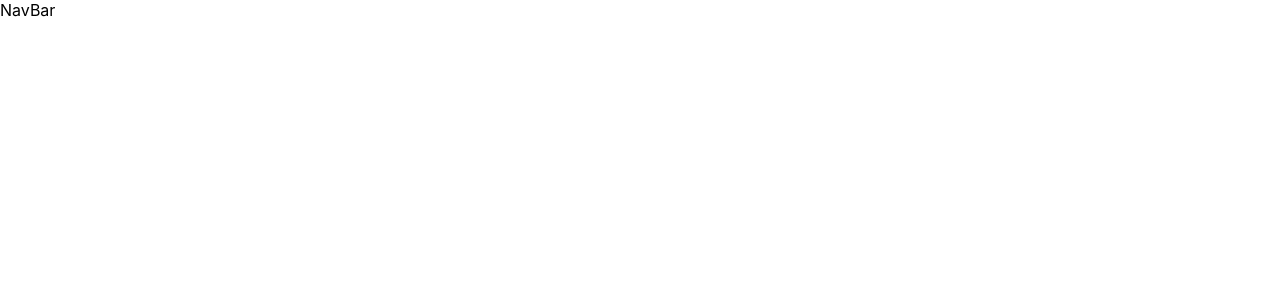
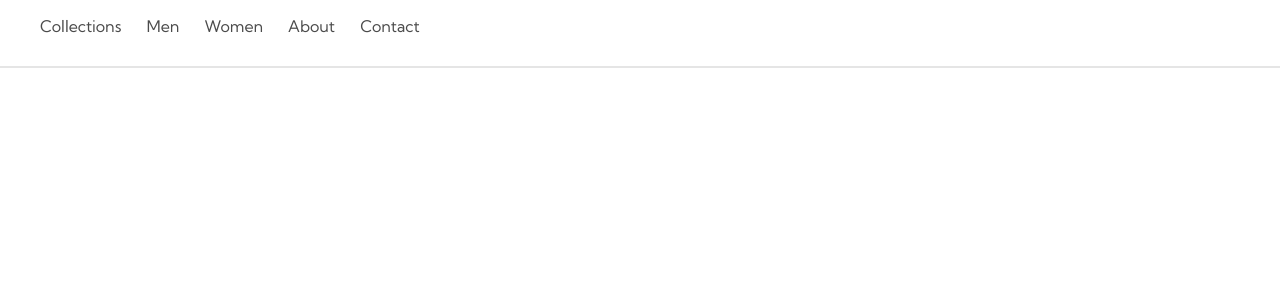
Before and after one commit to Cedgo1997/ecommerce-product-page, a React (Create React App) app: page / in a window 1280 px wide. Shown: the top 300 px of the page. Built offline with nearby package versions, Linux system fonts and the light colour scheme.

Commit message:
Add: First items to navbar with style

```diff
--- a/src/components/Navbar/Navbar.tsx
+++ b/src/components/Navbar/Navbar.tsx
@@ -1,9 +1,28 @@
 import React from 'react'
+import { Nav, NavItem, NavItems, StyledLink } from './NavbarStyle'
 
 export const Navbar = () => {
     return (
         <div>
-            NavBar
+            <Nav>
+                <NavItems>
+                    <NavItem>
+                        <StyledLink to="/collections" >Collections</StyledLink>
+                    </NavItem>
+                    <NavItem>
+                        <StyledLink to="/men" >Men</StyledLink>
+                    </NavItem>
+                    <NavItem>
+                        <StyledLink to="/women" >Women</StyledLink>
+                    </NavItem>
+                    <NavItem>
+                        <StyledLink to="/about" >About</StyledLink>
+                    </NavItem>
+                    <NavItem>
+                        <StyledLink to="/contact" >Contact</StyledLink>
+                    </NavItem>
+                </NavItems>
+            </Nav>
         </div>
     )
 }
--- a/src/components/Navbar/NavbarStyle.tsx
+++ b/src/components/Navbar/NavbarStyle.tsx
@@ -1 +1,31 @@
+import { Link } from "react-router-dom";
 import styled from "styled-components";
+
+export const Nav = styled.nav`
+
+`
+export const NavItems = styled.ul`
+    display: flex;
+    height: 50px;
+    border-bottom: 2px solid rgba(0,0,0,0.1);
+`
+
+export const NavItem = styled.li`
+    list-style: none;
+    margin-right: 25px;
+    height: 48px;
+    &:hover {
+        border-bottom: 3px solid ${({ theme }) => theme.colors.primary.dark};
+    }
+`
+
+export const StyledLink = styled(Link)`
+    color: ${({ theme }) => theme.colors.text};
+    text-decoration: none;
+    font-family: ${({ theme }) => theme.fontFamily.normal};
+    font-size: ${({ theme }) => theme.fontSize.small};
+    opacity: 0.7;
+    &:hover {
+        opacity: 1;
+    }
+`
```
